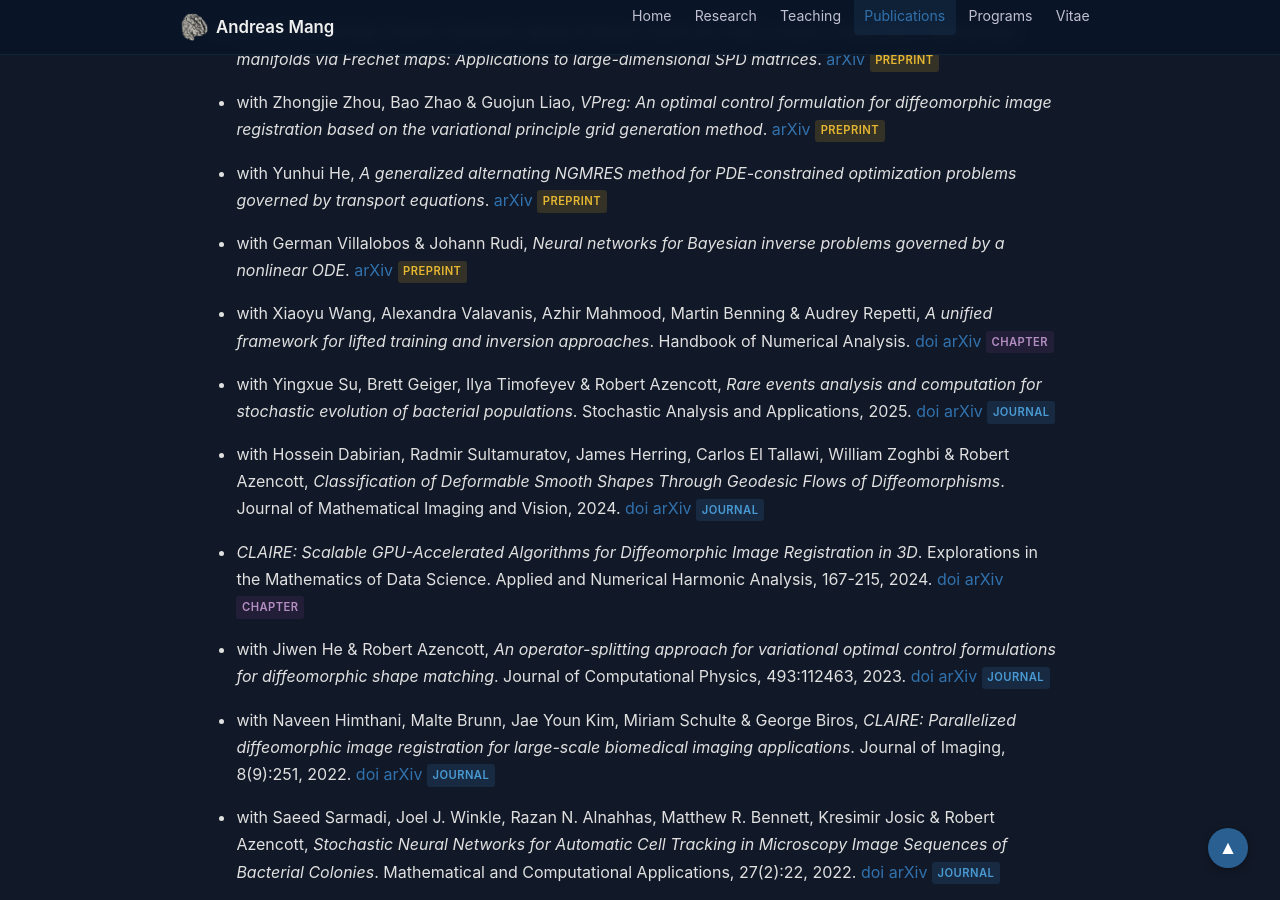
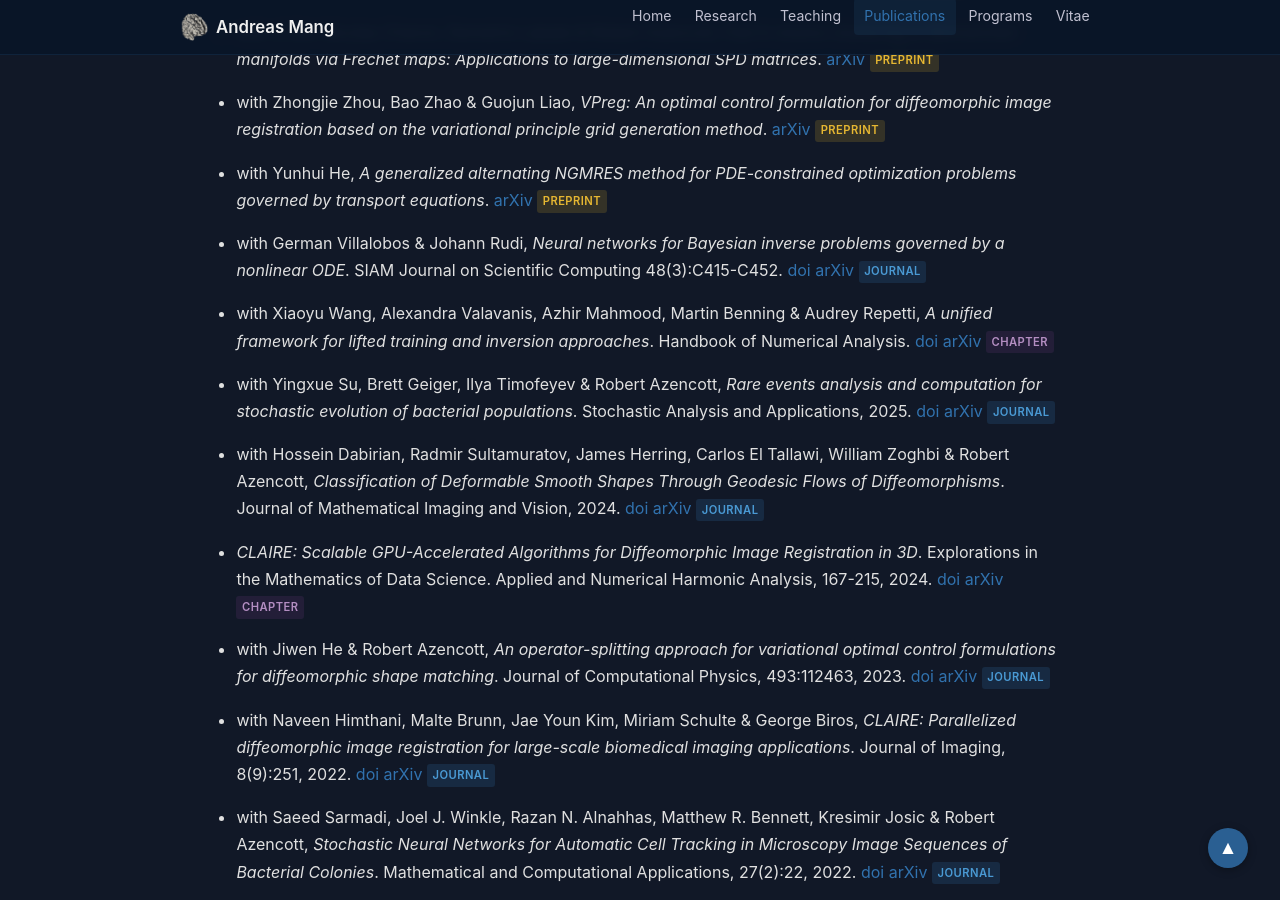
Before and after one commit to andreasmang/andreasmang.github.io, a Jekyll site: the page built from publications.md, in a window 1280 px wide and 900 px high, scrolled down 519 px. Built offline with Jekyll 4.4.1, drawn with Linux system fonts in a browser that asks for light colours.

Commit message:
publications updated

```diff
--- a/_data/publications.yml
+++ b/_data/publications.yml
@@ -31,10 +31,11 @@
 
 - title: "Neural networks for Bayesian inverse problems governed by a nonlinear ODE"
   authors: "with German Villalobos & Johann Rudi"
-  venue: ""
+  venue: "SIAM Journal on Scientific Computing 48(3):C415-C452"
   year: 2025
+  doi: "https://doi.org/10.1137/24M171148"
   arxiv: "https://doi.org/10.48550/arXiv.2510.14197"
-  category: "preprint"
+  category: "journal"
 
 - title: "A unified framework for lifted training and inversion approaches"
   authors: "with Xiaoyu Wang, Alexandra Valavanis, Azhir Mahmood, Martin Benning & Audrey Repetti"
```
